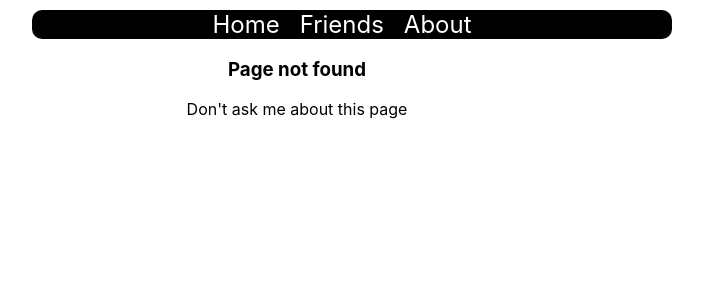
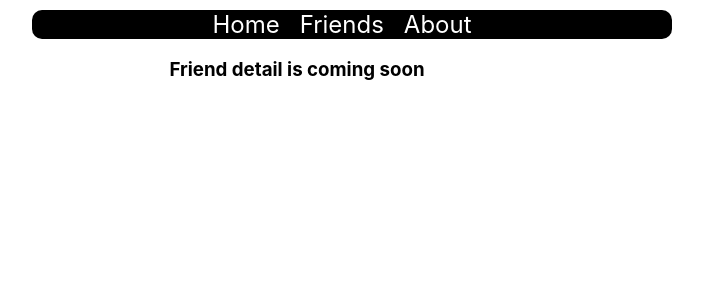
Before and after one commit to FatemaAkter11/simple-react-router, a React (Create React App) app: page /friend/1 in a window 1280 px wide. Before the commit this address had no page. Shown: the top 300 px of the page, without its empty margins (343-1046 px from the left). Built offline with nearby package versions, Linux system fonts and the light colour scheme.

Commit message:
Create route with some fixed and some dynamic part

```diff
--- a/src/App.js
+++ b/src/App.js
@@ -6,6 +6,7 @@
 import NotFound from './components/NotFound/NotFound';
 import { BrowserRouter as Router, Switch, Route, Link } from "react-router-dom";
 import Header from './components/Header/Header';
+import FriendDetail from './components/FriendDetail/FriendDetail';
 
 function App() {
   return (
@@ -21,6 +22,9 @@
           </Route>
           <Route path="/friends">
             <Friends></Friends>
+          </Route>
+          <Route path="/friend/:friendId">
+            <FriendDetail></FriendDetail>
           </Route>
           <Route path="/about">
             <About></About>
--- a/src/components/Friend/Friend.js
+++ b/src/components/Friend/Friend.js
@@ -1,18 +1,21 @@
 import React from 'react';
+import { Link } from 'react-router-dom';
 
 const Friend = (props) => {
-    const { name, phone, website, address } = props.friend;
+    const { id, name, phone, website, address } = props.friend;
     const FriendSyles = {
         border: '2px solid greenyellow',
         borderRadius: '10px',
         padding: '10px'
     }
+    const url = `/friend/${id}`;
     return (
         <div style={FriendSyles}>
-            <h2>This is {name}</h2>
+            <h2>This is {name} {id}</h2>
             <h5>Call me:{phone}</h5>
             <h6>Visit me:{website}</h6>
             <p><small>I live in {address.city}</small></p>
+            <Link to={url}>Please Visit Me</Link>
         </div>
     );
 };
--- /dev/null
+++ b/src/components/FriendDetail/FriendDetail.js
@@ -0,0 +1,11 @@
+import React from 'react';
+
+const FriendDetail = () => {
+    return (
+        <div>
+            <h3>Friend detail is coming soon</h3>
+        </div>
+    );
+};
+
+export default FriendDetail;
```
